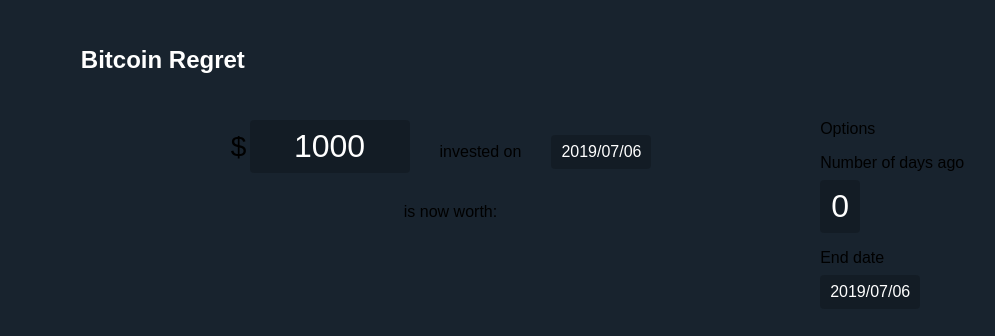
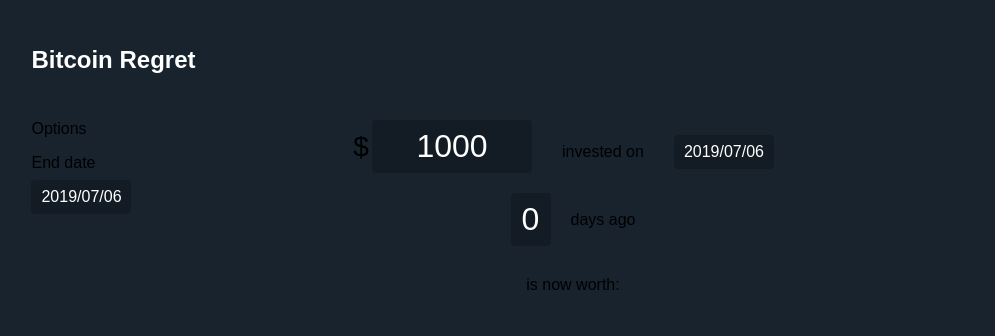
Before and after one commit to SDupZ/bitcoinregret, a React (Create React App) app: page / in a window 1280 px wide. Shown: the top 336 px of the page, without its empty margins (67-1062 px from the left). Built offline with nearby package versions, Linux system fonts and the light colour scheme; no server answers.

Commit message:
Alter layout

```diff
--- a/src/components/pages/Home/home.styled.js
+++ b/src/components/pages/Home/home.styled.js
@@ -8,12 +8,12 @@
   min-width: 100%;
   background: #18232e;
 
-  grid-template-columns: 1fr minmax(${Math.floor(MOBILE * 2 / 3)}px, 5fr) minmax(${Math.floor(MOBILE / 3)}px, 1fr) 1fr;
+  grid-template-columns: 1fr minmax(${Math.floor(MOBILE * 1 / 6)}px, 3fr) minmax(${Math.floor(MOBILE * 4 / 6)}px, 5fr) minmax(${Math.floor(MOBILE * 1 / 6)}px, 3fr) 1fr;
   grid-template-rows: 120px 1fr 50px;
   grid-template-areas:
-    'leftEdge header header rightEdge'
-    'leftEdge content sidebar rightEdge'
-    'footer footer footer footer';
+    'leftEdge header header header rightEdge'
+    'leftEdge sidebar content rightSidebar rightEdge'
+    'footer footer footer footer footer';
 
   @media only screen and (max-width: ${MOBILE}px) {
     grid-template-columns: 1fr;
@@ -85,3 +85,18 @@
     font-size: 28px;
   }
 `;
+
+export const DaysAgo = styled.div`
+  display: flex;
+  justify-content: center;
+  align-items: center;
+  margin-top: 20px;
+
+  > * {
+    margin-right: 20px;
+
+    &:last-child {
+      margin-right: 0;
+    }
+  }
+`;
--- a/src/components/pages/Home/index.js
+++ b/src/components/pages/Home/index.js
@@ -19,6 +19,7 @@
   InvestedOn,
   NowWorth,
   InvestmentValue,
+  DaysAgo,
 } from './home.styled';
 
 const INITIAL_INVESTMENT_VALUE = 1000;
@@ -81,6 +82,14 @@
           onChange={handleInitialInvestmentDateChanged}
         />
 
+        <DaysAgo>
+          <InputField
+            value={daysAgoText}
+            onChange={handleDaysAgoChanged}
+          />
+          <div>days ago</div>
+        </DaysAgo>
+
         <NowWorth>is now worth:</NowWorth>
 
         {/* Value Today */}
@@ -94,15 +103,6 @@
       <SideBar>
         <SidebarHeader>Options</SidebarHeader>
 
-        {/* Number of days ago */}
-        <SidebarItem>
-          <SidebarLabel>Number of days ago</SidebarLabel>
-          <InputField
-            value={daysAgoText}
-            onChange={handleDaysAgoChanged}
-          />
-        </SidebarItem>
-
         {/* End date */}
         <SidebarItem>
           <SidebarLabel>End date</SidebarLabel>
```
